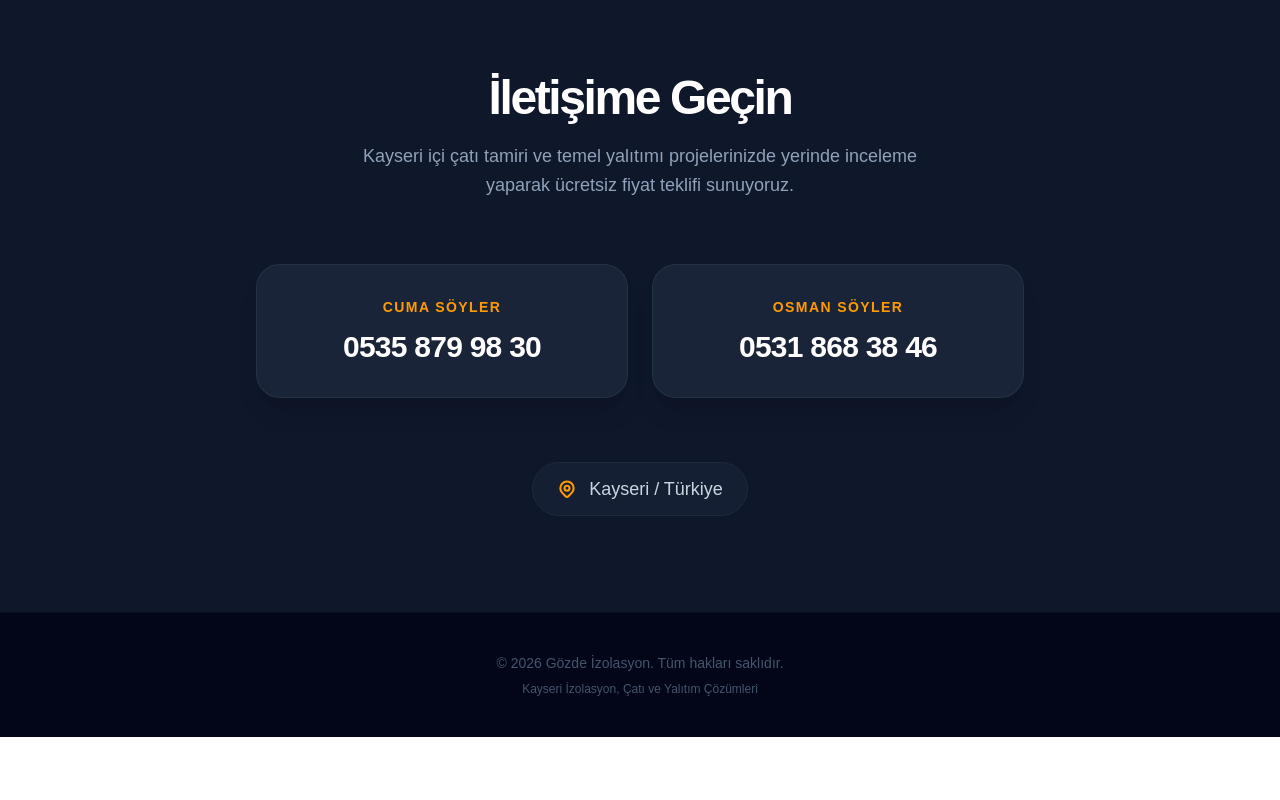
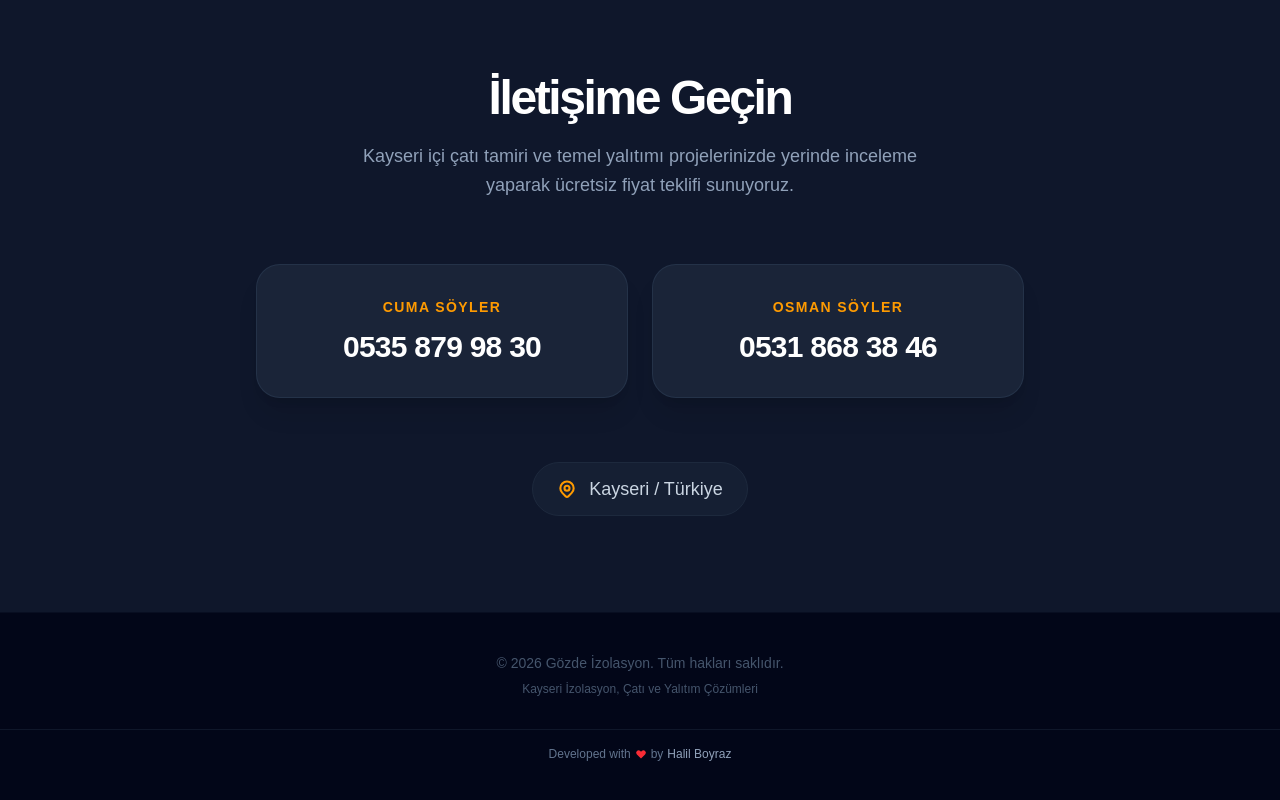
Before and after one commit to Kwezzs/gozde-izolasyon, a Next.js app: page / in a window 1280 px wide. Shown: the part 2141-2941 px from the top of the page. Before the commit the page ends 2878 px from the top, so only its background shows below. Built offline with nearby package versions, Linux system fonts and the light colour scheme.

Commit message:
SEO ve arama motoru optimizasyonlari eklendi

```diff
--- a/app/page.tsx
+++ b/app/page.tsx
@@ -1,4 +1,3 @@
-// app/page.tsx
 "use client";
 
 import React from 'react';
@@ -29,7 +28,7 @@ export default function Home() {
   return (
     <div className="min-h-screen bg-gray-50 text-gray-800 font-sans selection:bg-amber-500 selection:text-slate-900 overflow-x-hidden">
 
-      {/* HEADER / HERO SECTION - SEO Optimize Edilmiş H1 */}
+      {/* HEADER / HERO SECTION */}
       <header className="bg-slate-900 text-white py-32 px-4 text-center relative overflow-hidden">
         <motion.div
           initial={{ opacity: 0 }}
@@ -78,7 +77,7 @@ export default function Home() {
         </div>
       </header>
 
-      {/* SEO METİN ALANI - Yeni Eklenen Bölüm */}
+      {/* SEO METİN ALANI */}
       <section className="bg-white py-16 px-4">
         <motion.div
           initial="hidden"
@@ -87,7 +86,7 @@ export default function Home() {
           variants={fadeInUp}
           className="max-w-4xl mx-auto text-center space-y-6">
           <h2 className="text-2xl md:text-3xl font-bold text-slate-800">
-            Kayseri'de Güvenilir İzolasyon Çözümleri
+            Kayseri&apos;de Güvenilir İzolasyon Çözümleri
           </h2>
           <p className="text-slate-600 leading-relaxed text-lg">
             Gözde İzolasyon olarak Kayseri ve çevre illerde bina, müstakil ev, dükkan ve sanayi yapılarının su yalıtımı ile çatı izolasyonu ihtiyaçlarına profesyonel çözümler üretiyoruz. Uzman ekibimizle sızıntı kaynağını yerinde tespit ediyor, birinci sınıf malzemelerle kalıcı uygulamalar gerçekleştiriyoruz.
@@ -199,14 +198,6 @@ export default function Home() {
       <footer className="bg-slate-950 text-slate-600 py-10 text-center text-sm border-t border-slate-900/50">
         <p>&copy; {new Date().getFullYear()} {siteData.company.name}. Tüm hakları saklıdır.</p>
         <p className="mt-2 text-xs">Kayseri İzolasyon, Çatı ve Yalıtım Çözümleri</p>
-      </footer>
-    </div>
-  );
-}
-{/* FOOTER */}
-<footer className="bg-slate-950 text-slate-600 py-10 text-center text-sm border-t border-slate-900/50">
-<p>&copy; {new Date().getFullYear()} {siteData.company.name}. Tüm hakları saklıdır.</p>
-<p className="mt-2 text-xs">Kayseri İzolasyon, Çatı ve Yalıtım Çözümleri</p>
 
         {/* GELİŞTİRİCİ İMZASI */}
         <div className="mt-8 pt-4 border-t border-slate-800/50 flex justify-center items-center gap-1 text-xs text-slate-500">
@@ -216,7 +207,7 @@ export default function Home() {
           </svg>
           <span>by</span>
           <a
-    href="https://senin-portfolyo-siten.com" /* Kendi sitenin veya LinkedIn adresinin linkini buraya yaz */
+            href="#" /* BURAYA PORTFOLYO VEYA GITHUB LINKINI YAPIŞTIRABİLİRSİN */
             target="_blank"
             rel="noopener noreferrer"
             className="text-slate-400 hover:text-amber-500 font-medium transition-colors"
@@ -225,3 +216,6 @@ export default function Home() {
           </a>
         </div>
       </footer>
+    </div>
+  );
+}
```
Lines whose indentation alone changed are shown as unchanged.
